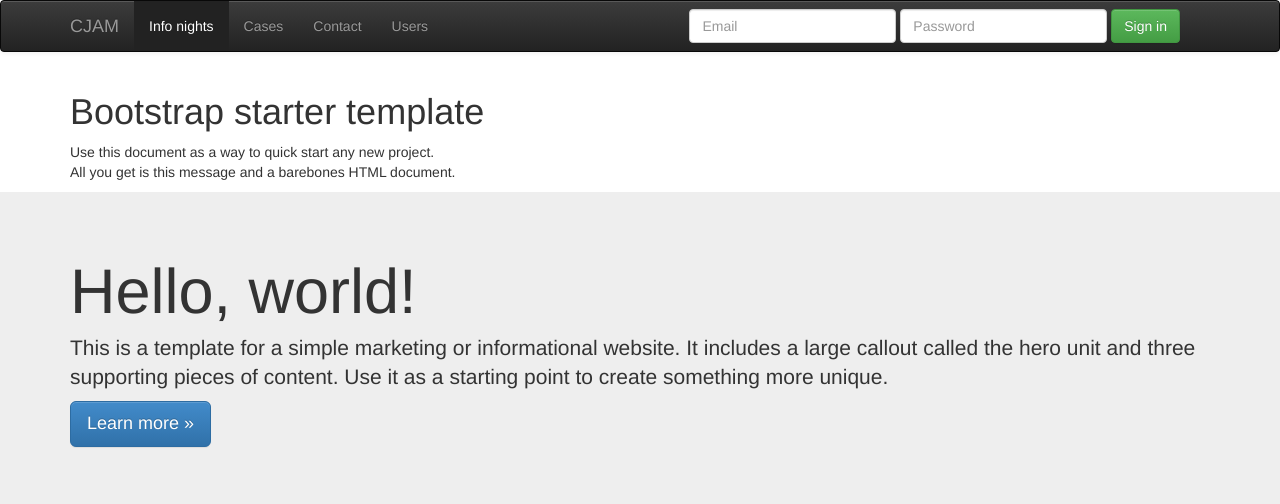
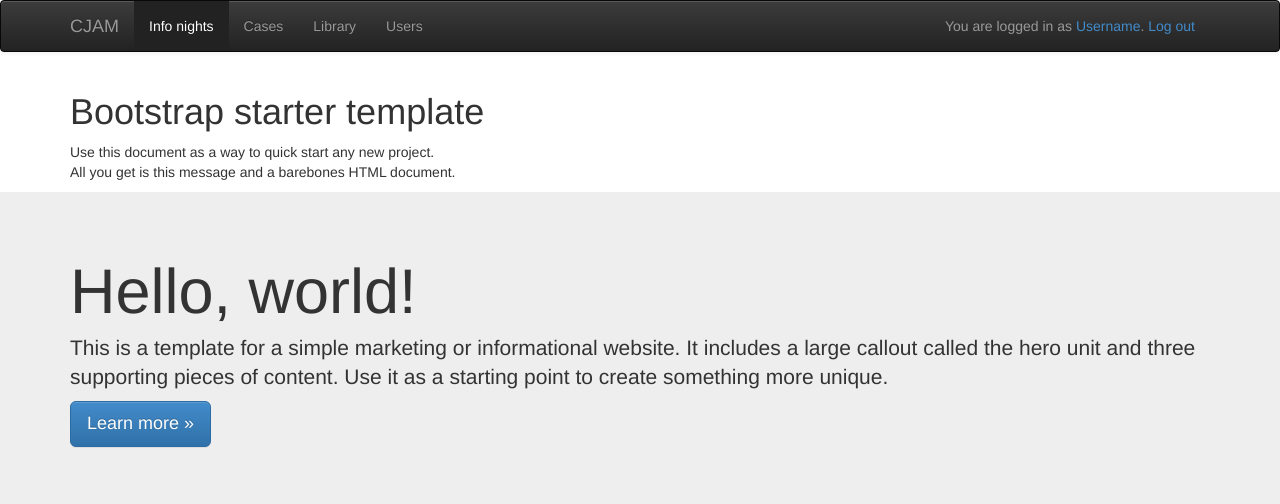
Before and after one commit to JFouellette/cjam_cm, a CodeIgniter app: page /index.php/home/index in a window 1280 px wide. Shown: the top 504 px of the page. Run offline with CodeIgniter, Linux system fonts and the light colour scheme; some libraries are stand-ins or nearby versions.

Commit message:
refine navbar

```diff
--- a/application/config/routes.php
+++ b/application/config/routes.php
@@ -41,7 +41,7 @@
 $route['default_controller'] = "home";
 $route['404_override'] = '';
 
-$route['infonight'] = "infonight";
+$route['infonights'] = "infonights";
 $route['cases']		= "cases";
 $route['library']	= "knowledgelibrary";
 $route['users']		= "admin";
--- a/application/views/layout.php
+++ b/application/views/layout.php
@@ -34,24 +34,16 @@
             <span class="icon-bar"></span>
             <span class="icon-bar"></span>
           </button>
-          <a class="navbar-brand" href="#">CJAM</a>
+          <a class="navbar-brand" href="<?php echo site_url(); ?>">CJAM</a>
         </div>
         <div class="navbar-collapse collapse">
           <ul class="nav navbar-nav">
-            <li class="active"><a href="#">Info nights</a></li>
-            <li><a href="#cases">Cases</a></li>
-            <li><a href="#library">Contact</a></li>
-            <li><a href="#Users">Users</a></li>
+            <li class="active"><a href="<?php echo site_url('infonights'); ?>">Info nights</a></li>
+            <li><a href="<?php echo site_url('cases'); ?>">Cases</a></li>
+            <li><a href="<?php echo site_url('knowledgelibrary'); ?>">Library</a></li>
+            <li><a href="<?php echo site_url('admin') ?>">Users</a></li>
           </ul>
-          <form class="navbar-form navbar-right">
-            <div class="form-group">
-              <input type="text" placeholder="Email" class="form-control">
-            </div>
-            <div class="form-group">
-              <input type="password" placeholder="Password" class="form-control">
-            </div>
-            <button type="submit" class="btn btn-success">Sign in</button>
-          </form>
+            <p class="navbar-text pull-right">You are logged in as <a href="<?php echo site_url('userprofile'); ?>">Username</a>. <a href="#">Log out</a></p>
         </div><!--/.navbar-collapse -->
       </div>
     </div>
```
